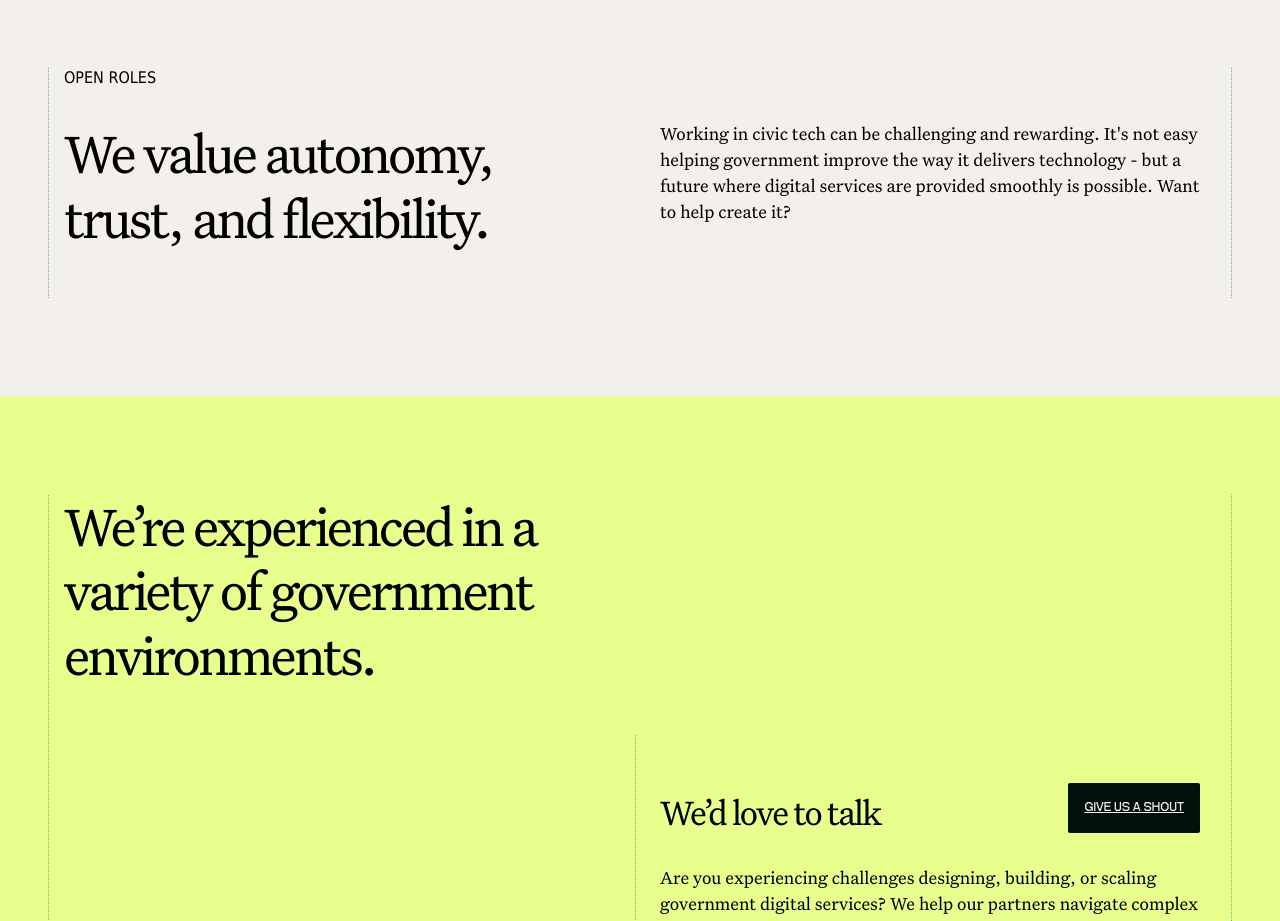
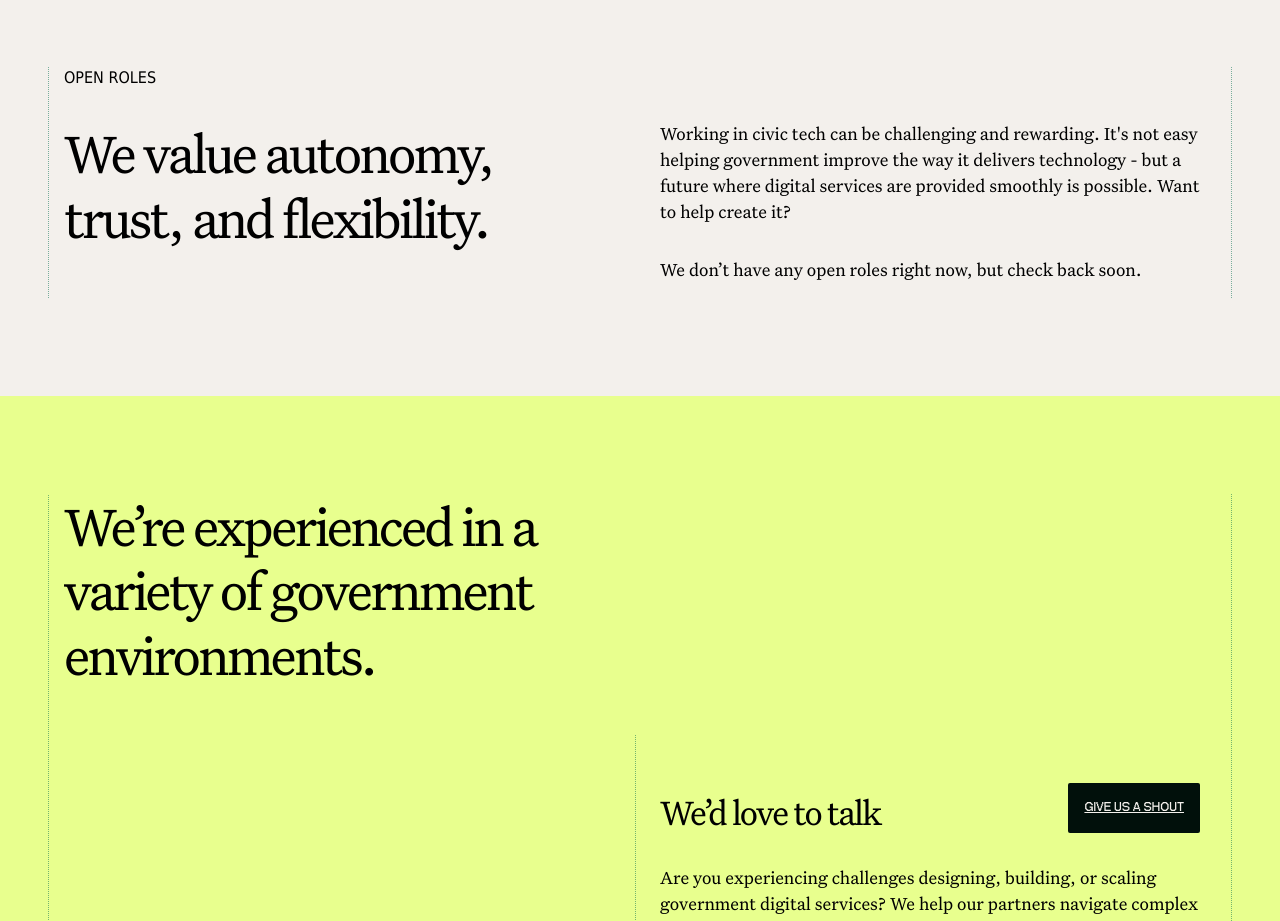
Before and after one commit to VerdanceTeam/verdance-site, an Eleventy site: page src/pages/index.liquid in a window 1280 px wide. Shown: the part 1720-2641 px from the top of the page. Built offline with nearby package versions, Linux system fonts and the light colour scheme; Eleventy itself is replaced by a stand-in of ours; files that its build step writes are made by us from their sources; no server answers.

Commit message:
add placeholder text when jobs array is empty

```diff
--- a/src/_includes/section_roles.liquid
+++ b/src/_includes/section_roles.liquid
@@ -8,13 +8,20 @@
                         We value autonomy, trust, and flexibility.
                     </h1>
                     <div class="col-1 tablet-hide mobile-hide"></div>
-                    <p class="col-6 col-12-mobile content--wrapper">
+                    <div class="col-6 col-12-mobile content--wrapper">
+                        <p>
                             Working in civic tech can be challenging and rewarding.
                             It's not easy helping government improve the way it
                             delivers technology - but a future where digital
                             services are provided smoothly is possible. Want to help
                             create it?
                         </p>
+                        {% if jobs.length == 0 %}
+                            <p class="m-t-2">
+                                We don’t have any open roles right now, but check back soon.
+                            </p>
+                        {% endif %}
+                    </div>
                     {% if jobs.length %} {% for job in jobs %} {% include "job",
                     title: job.title, type: job.employmentType, location:
                     job.location, jobUrl: job.jobUrl %} {% endfor %} {% endif %}
--- a/src/assets/styles/_shared.scss
+++ b/src/assets/styles/_shared.scss
@@ -440,3 +440,7 @@ h3 {
     margin: 20px 0;
   }
 }
+
+.m-t-2 {
+  margin-top: 2rem;
+}
```
Lines whose indentation alone changed are shown as unchanged.
